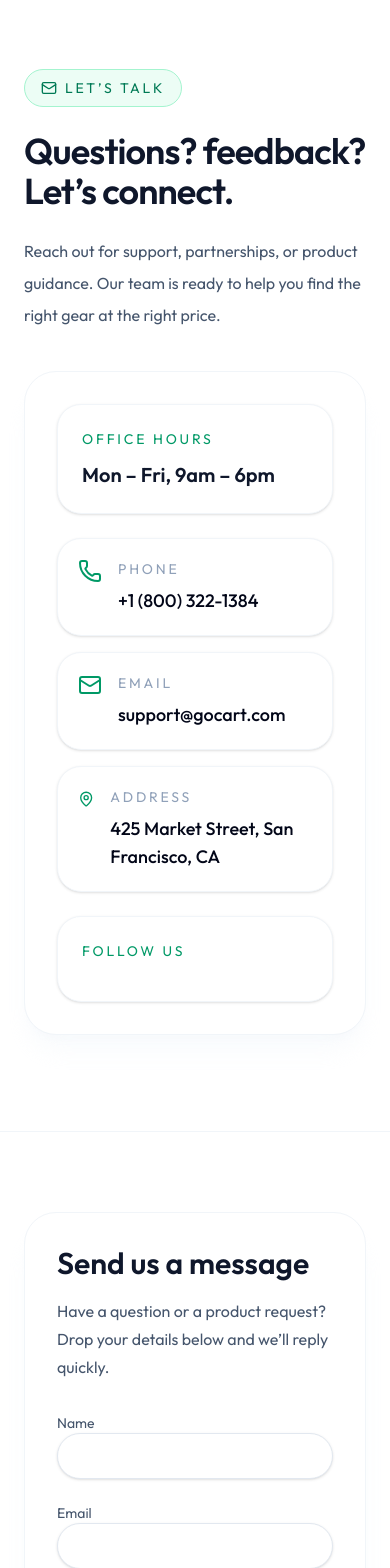
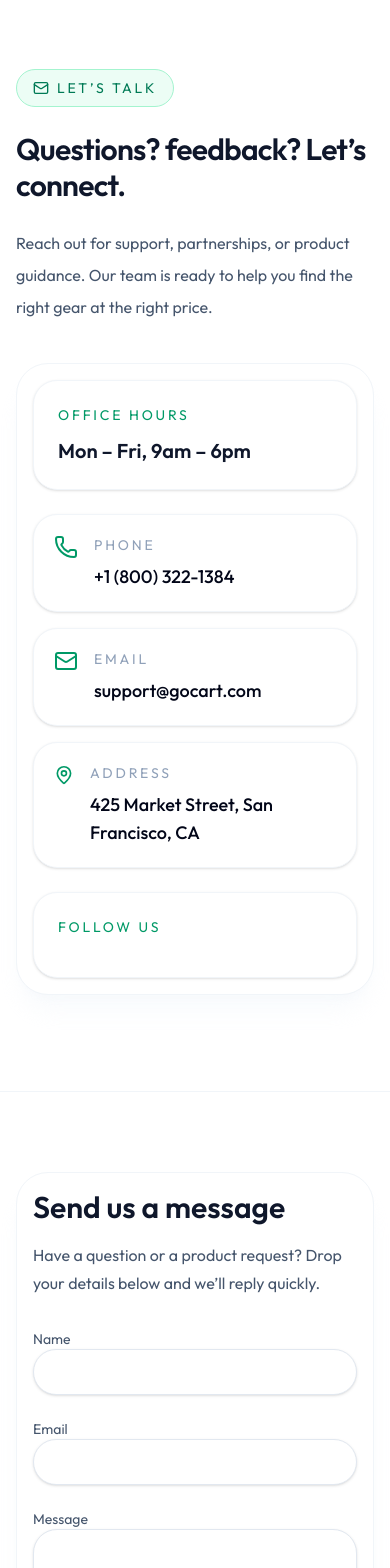
Before and after one commit to ourstorebdinfo-web/IDRIS, a Next.js app: page /contact in a window 390 px wide. Shown: the part 100-1668 px from the top of the page. Built offline with nearby package versions, Linux system fonts and the light colour scheme; no server answers; the database is empty.

Commit message:
contact: fix mobile overflow with responsive padding

```diff
--- a/app/(public)/contact/page.jsx
+++ b/app/(public)/contact/page.jsx
@@ -54,20 +54,20 @@
     return (
         <main className="bg-white text-slate-800">
             <section className="relative overflow-hidden">
-                <div className="relative max-w-7xl mx-auto px-6 py-24 lg:py-32">
+                <div className="relative max-w-7xl mx-auto px-4 sm:px-6 py-24 lg:py-32">
                     <div className="grid gap-10 lg:grid-cols-2 lg:items-center">
                         <div className="space-y-6">
                             <p className="inline-flex items-center gap-2 rounded-full border border-emerald-200 bg-emerald-50 px-4 py-2 text-sm uppercase tracking-[0.2em] text-emerald-700">
                                 <Mail size={16} /> Let’s talk
                             </p>
-                            <h1 className="text-4xl font-semibold tracking-tight text-slate-900 sm:text-5xl lg:text-6xl">
+                            <h1 className="text-3xl font-semibold tracking-tight text-slate-900 sm:text-5xl lg:text-6xl">
                                 Questions? feedback? Let’s connect.
                             </h1>
                             <p className="max-w-2xl text-slate-600 text-base sm:text-lg leading-8">
                                 Reach out for support, partnerships, or product guidance. Our team is ready to help you find the right gear at the right price.
                             </p>
                         </div>
-                        <div className="rounded-[2rem] border border-slate-100 bg-white p-8 shadow-xl shadow-slate-100/40">
+                        <div className="rounded-[2rem] border border-slate-100 bg-white p-4 sm:p-8 shadow-xl shadow-slate-100/40">
                             <div className="space-y-6">
                                 <div className="rounded-3xl border border-slate-100 bg-white p-6 shadow-sm">
                                     <p className="text-sm uppercase tracking-[0.2em] text-emerald-600">Office hours</p>
@@ -128,9 +128,9 @@
             </section>
 
             <section className="py-20 border-t border-slate-100">
-                <div className="max-w-6xl mx-auto px-6">
+                <div className="max-w-6xl mx-auto px-4 sm:px-6">
                     <div className="grid gap-10 xl:grid-cols-[1.2fr_0.8fr]">
-                        <div className="rounded-[2rem] border border-slate-100 bg-white p-8 shadow-xl shadow-slate-100/40">
+                        <div className="rounded-[2rem] border border-slate-100 bg-white p-4 sm:p-8 shadow-xl shadow-slate-100/40">
                             <h2 className="text-3xl font-semibold text-slate-900">Send us a message</h2>
                             <p className="mt-4 text-slate-600 leading-7">Have a question or a product request? Drop your details below and we’ll reply quickly.</p>
                             <form onSubmit={handleSubmit} className="mt-8 space-y-6">
@@ -155,7 +155,7 @@
                             </form>
                         </div>
                         <div className="space-y-6">
-                            <div className="rounded-[2rem] border border-slate-100 bg-white p-8 shadow-xl shadow-slate-100/40">
+                            <div className="rounded-[2rem] border border-slate-100 bg-white p-4 sm:p-8 shadow-xl shadow-slate-100/40">
                                 <p className="text-sm uppercase tracking-[0.2em] text-emerald-600">Need help now?</p>
                                 <h2 className="mt-4 text-3xl font-semibold text-slate-900">Chat with our support team.</h2>
                                 <p className="mt-4 text-slate-600 leading-7">Our support specialists are available to help with orders, shipping, returns, and product questions.</p>
```
